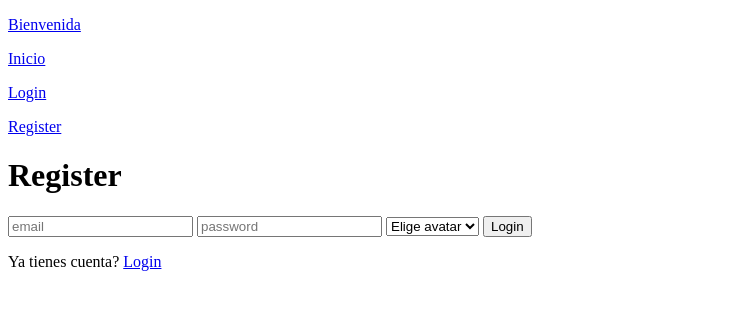
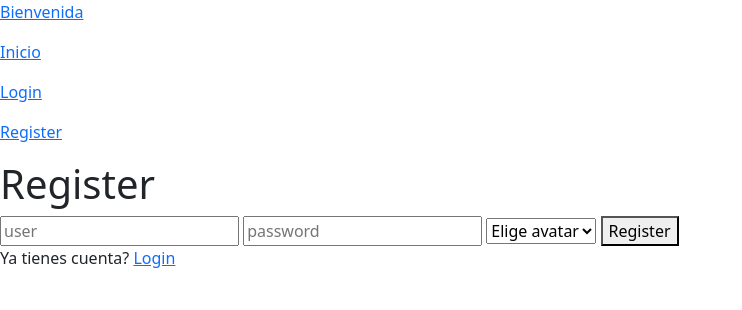
Before and after one commit to JordiLlopis10/ExamenJuny, a Flask app: page /register in a window 1280 px wide. Shown: the top 310 px of the page, without its empty margins (0-742 px from the left). Run offline with Flask 3, Linux system fonts and the light colour scheme.

Commit message:
commit ultimo

```diff
--- a/src/app.py
+++ b/src/app.py
@@ -31,11 +31,15 @@ def load_user(id):
 
 @app.route("/")
 def index():
+    if current_user.is_authenticated:
+        return redirect(url_for("inicio"))
 
     return render_template("index.html")
 
 @app.route("/login", methods=["GET","POST"])
 def login():
+    if current_user.is_authenticated:
+        return redirect(url_for("inicio"))
     if request.method == "POST":
         email = request.form["email"]
         password = request.form["password"]
@@ -54,18 +58,22 @@ def login():
 
 @app.route("/register", methods=["GET","POST"])
 def register():
+    if current_user.is_authenticated:
+        return redirect(url_for("inicio"))
     if request.method == "POST":
         email = request.form["email"]
         password = request.form["password"]
         imagen = request.form["imagen"]
         comprovar_email = db.users.find_one({"email":email})
         if imagen == "perro":
-            imagen = "https://static.wikia.nocookie.net/reinoanimalia/images/e/ed/Golden_retriver.png/revision/latest?cb=20130303080930&path-prefix=es"
+            imagen = "https://encrypted-tbn0.gstatic.com/images?q=tbn:ANd9GcSFUAfyVe3Easiycyh3isP9wDQTYuSmGPsPQvLIJdEYvQ_DsFq5Ez2Nh_QjiS3oZ3B8ZPfK9cZQyIStmQMV1lDPLw"
         elif imagen == "gato":
             imagen = "https://static.nationalgeographic.es/files/styles/image_3200/public/75552.ngsversion.1422285553360.jpg?w=1900&h=1267"
         else:
             imagen = "https://cdn0.bioenciclopedia.com/es/posts/4/8/3/tortuga_marina_384_600.jpg"
-        if not comprovar_email and email and password:
+
+        if not comprovar_email and email and password and imagen:
+
             hashed_password = generate_password_hash(password)
             db.users.insert_one({"email":email,"password":hashed_password,"imagen":imagen})
             print("datos añadidos correctamente")
@@ -81,20 +89,23 @@ def perfil():
     datos = db.publicaciones.find()
     id = current_user.id
     email = current_user.email
+    imagen = db.users.find_one({"_id":ObjectId(id)})
+    n = 0
     if request.method == "POST":
         imagen = request.form["imagen"]
         nombre = request.form["nombre"]
         categoria = request.form["categoria"]
+        descripcion = request.form["descripcion"]
         id = current_user.id
         comentarios = ""
-        if imagen and categoria and nombre:
-            db.publicaciones.insert_one({"imagen":imagen,"categoria":categoria,"nombre":nombre,"id":id, "comentarios":comentarios})
+        if imagen and categoria and nombre and descripcion:
+            db.publicaciones.insert_one({"imagen":imagen,"categoria":categoria,"nombre":nombre,"id":id, "comentarios":comentarios, "descripcion": descripcion})
             print("publicacion creada con exito")
             return redirect(url_for("perfil"))
         else:
             return "datos invalidos"
 
-    return render_template("perfil.html",datos = datos, id = id, email=email)
+    return render_template("perfil.html",datos = datos, id = id, email = email, n = n, imagen = imagen)
 
 @app.route("/delete/<string:id>", methods=["GET","POST"])
 def delete(id):
--- a/src/templates/base.html
+++ b/src/templates/base.html
@@ -4,6 +4,7 @@
     <meta charset="UTF-8">
     <meta name="viewport" content="width=device-width, initial-scale=1.0">
     <title>{% block title %}{% endblock %}</title>
+    <link href="https://cdn.jsdelivr.net/npm/bootstrap@5.0.2/dist/css/bootstrap.min.css" rel="stylesheet" integrity="sha384-EVSTQN3/azprG1Anm3QDgpJLIm9Nao0Yz1ztcQTwFspd3yD65VohhpuuCOmLASjC" crossorigin="anonymous">
 </head>
 <body>
     {% if current_user.is_authenticated %}
--- a/src/templates/inicio.html
+++ b/src/templates/inicio.html
@@ -10,6 +10,7 @@
         <a href="/usuario/{{i["id"]}}"><img src="{{i["imagen"]}}" alt="" style="width: 100px; height: 100px;"></a>
         <span><strong>Nombre:</strong> {{i["nombre"]}}</span>
         <span><strong>Categoria:</strong> {{i["categoria"]}}</span>
+        <span><strong>descripcion:</strong> {{i["descripcion"]}}</span>
         <button>Like</button>
         <button>Dislike</button>
         {% if current_user.is_authenticated %}
--- a/src/templates/login.html
+++ b/src/templates/login.html
@@ -3,7 +3,7 @@
 {% block body %}
 <h1>Login</h1>
 <form action="/login" method="post">
-    <input type="text" placeholder="email" name="email">
+    <input type="text" placeholder="user" name="email">
     <input type="password" placeholder="password" name="password">
     <button type="submit">Login</button>
 </form>
--- a/src/templates/register.html
+++ b/src/templates/register.html
@@ -5,7 +5,7 @@
 
 <h1>Register</h1>
 <form action="/register" method="post">
-    <input type="text" placeholder="email" name="email">
+    <input type="text" placeholder="user" name="email">
     <input type="password" placeholder="password" name="password">
     <select name="imagen" id="">
         <option value="" disabled selected>Elige avatar</option>
@@ -13,7 +13,7 @@
         <option value="perro">Perro</option>
         <option value="tortuga">Tortuga</option>
     </select>
-    <button type="submit">Login</button>
+    <button type="submit">Register</button>
 </form>
 <p>Ya tienes cuenta? <a href="/login">Login</a></p>
 
```
Also changed, not shown: src/templates/perfil.html (+9 -2 lines).
